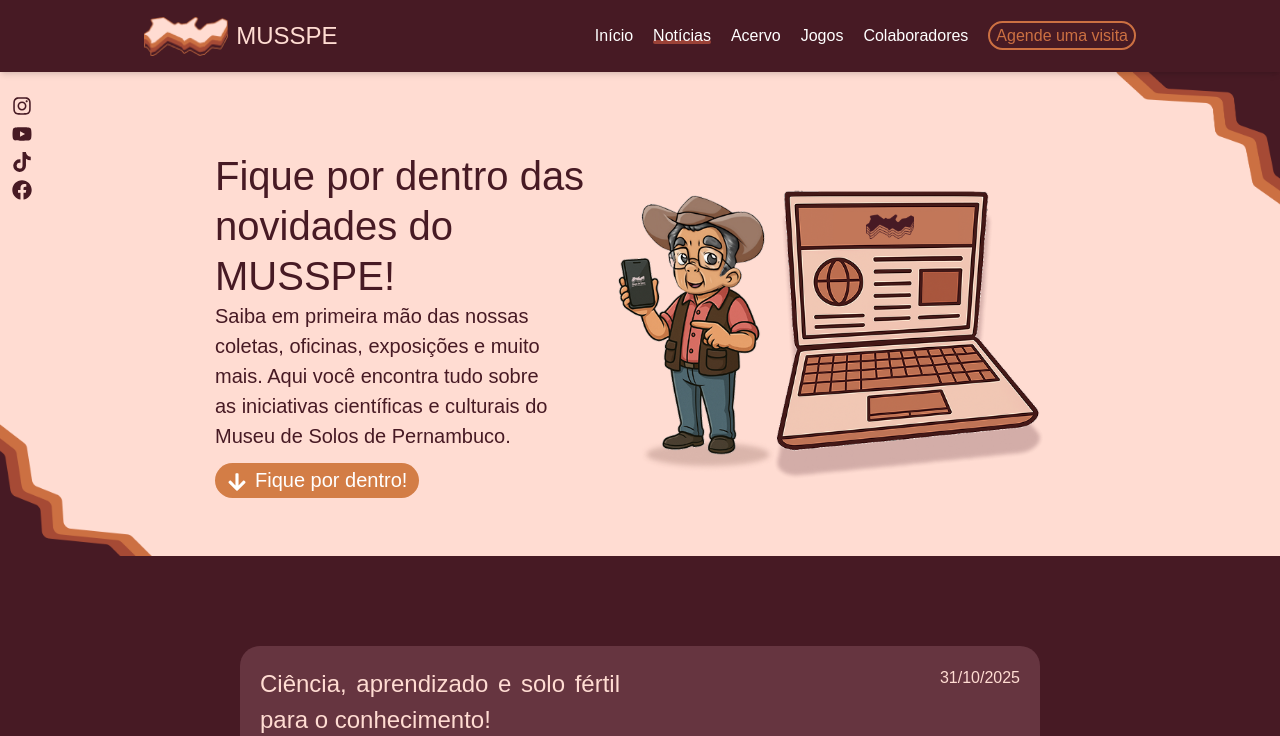
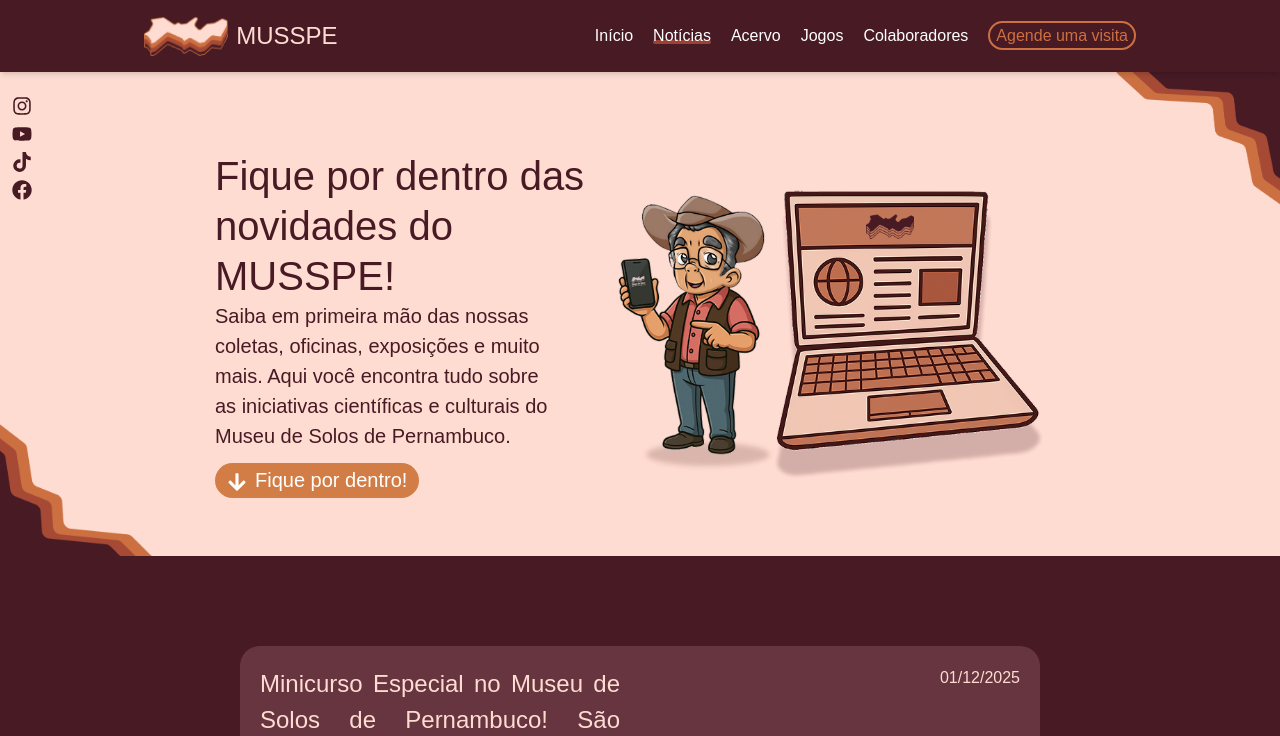
Before and after one commit to FonJava/musspe-react, a React (Vite) app: page /noticias in a window 1280 px wide. Shown: the top 736 px of the page. Built offline with nearby package versions, Linux system fonts and the light colour scheme; a web font is replaced by a local one.

Commit message:
atualização da notícia

```diff
--- a/src/pages/Noticias/Noticias.jsx
+++ b/src/pages/Noticias/Noticias.jsx
@@ -67,16 +67,16 @@ export default function Noticias() {
       >
       <ContainerNoticia
           titulo={
-            "Ciência, aprendizado e solo fértil para o conhecimento!"
+            "Minicurso Especial no Museu de Solos de Pernambuco! São apenas 25 vagas !"
           }
           resumo={
-            "No dia 29 de outubro, o Museu de Solos de Pernambuco recebeu o minicurso ministrado pela Dra. Clarissa Buarque Vieira e pelo Dr. Gabriel Henrique M. C. Silva, com o tema “Estoque de Carbono nos Solos de Referência de Pernambuco: Conceitos e Avaliação de Dados”, realizado durante a Semana de Engenharia Florestal (SEF 2025). Foram 8 horas de imersão científica, reunindo teoria e muita troca de experiências sobre a importância do carbono no solo."
+            "No dia 04 de dezembro, das 8h às 12h, acontecerá no prédio da Pós-Graduação em Ciência do Solo da UFRPE um minicurso voltado para a compreensão dos principais conceitos, fundamentos e métodos de avaliação do estoque de carbono nos solos. Ministrado pela Dra. Clarissa Buarque Vieira e pelo Dr. Gabriel Henrique M. C. Silva, o encontro inclui uma palestra introdutória e uma visita técnica ao Museu de Solos de Pernambuco, permitindo conectar teoria e prática de forma aprofundada."
           }
-          data={"31/10/2025"}
-          botao="Saiba mais"
+          data={"01/12/2025"}
+          botao="Garanta já sua vaga!"
           imagem={miniCurso}
           link={
-            "https://www.instagram.com/p/DQepKCSjZlX/?img_index=1"
+            "https://docs.google.com/forms/d/e/1FAIpQLScaxGO-OcwhYtZB06YWPllf1QyqWe8r0ZLr4exm99w1EUcoQQ/viewform"
           }
           imgWidth="w-[90%] sm:w-[300px]"
           imgHeight="h-[90%] sm:h-[360px]"
```
Also changed, not shown: public/imagens/noticias/n9/mini-curso.png.
